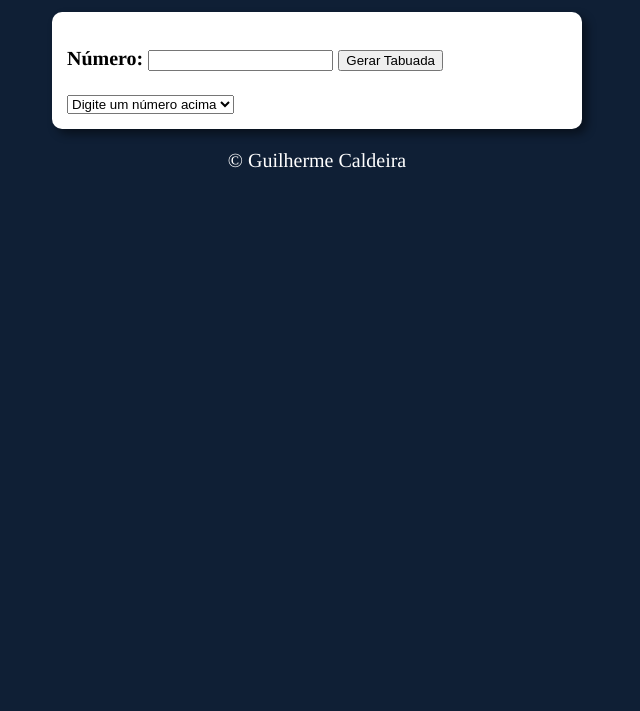
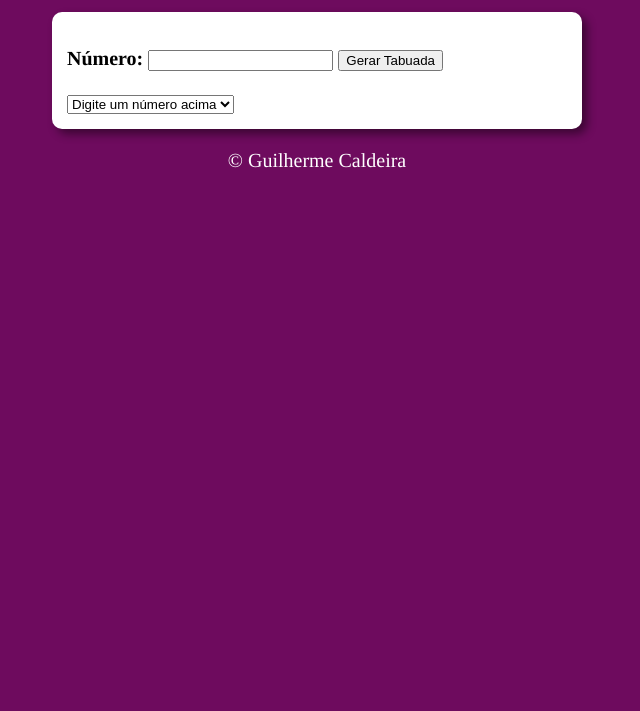
Before and after one commit to gui-caldeira/tabletimes, a plain HTML site: page index.html in a window 1280 px wide. Shown: the part 89-800 px from the top of the page, without its empty margins (323-963 px from the left). Drawn offline with Linux system fonts and the light colour scheme.

Commit message:
Update style.css

```diff
--- a/style.css
+++ b/style.css
@@ -1,6 +1,6 @@
 body
 {
-    background-color: rgb(15, 31, 53);
+    background-color: rgb(110, 11, 94);
     font: normal 15pt times;
 }
 
```
